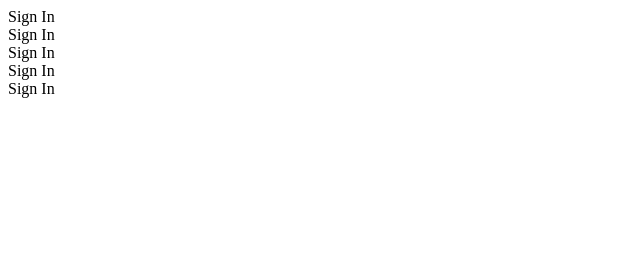
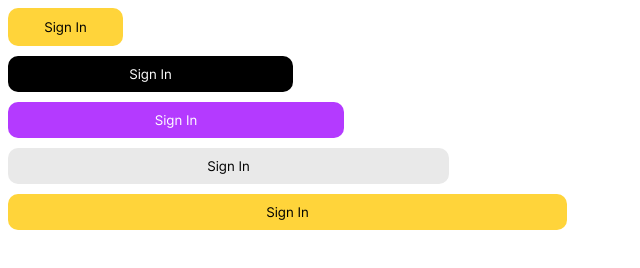
Before and after one commit to GIORGI251/hover, a plain HTML site: page index.html in a window 1280 px wide. Shown: the whole page, without its empty margins (0-640 px from the left). Drawn offline with Linux system fonts and the light colour scheme.

Commit message:
Update index.html

```diff
--- a/index.html
+++ b/index.html
@@ -8,12 +8,10 @@
     <link rel="stylesheet" href="style.css">
 </head>
 <body>
-<div>
- <div id="div1">Sign In</div>
- <div id="div2">Sign In</div>
- <div id="div3">Sign In</div>
- <div id="div4">Sign In</div>
- <div id="div5">Sign In</div>
-</div>
+  <button class="Sign1">Sign In</button><br>
+  <button class="Sign2">Sign In</button><br>
+  <button class="Sign3">Sign In</button><br>
+  <button class="Sign4">Sign In</button><br>
+  <button class="Sign5">Sign In</button>
 </body>
 </html>
```
